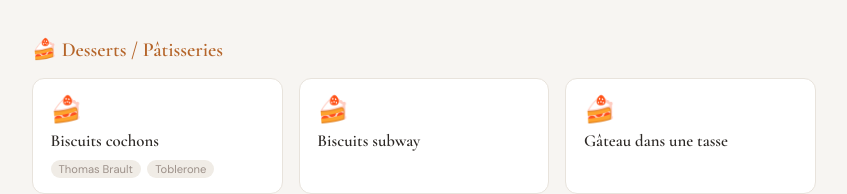
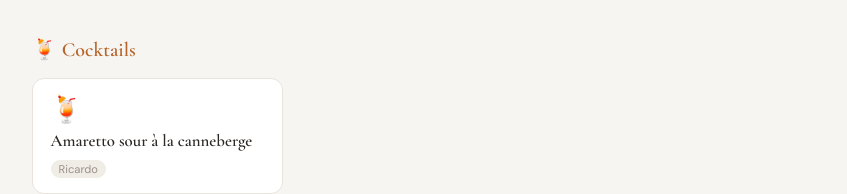
Before and after one commit to ElliotLetourneau/Recettes-de-Ellioto, a plain HTML site: page index.html in a window 1280 px wide. Shown: the part 1703-1897 px from the top of the page, without its empty margins (342-1189 px from the left). Drawn offline with nearby package versions, Linux system fonts and the light colour scheme.

Commit message:
ajouter section cocktails

```diff
--- a/index.html
+++ b/index.html
@@ -326,6 +326,7 @@
   'Plats — Poisson & Fruits de mer': { icon: '🐟' },
   'Plats — Végétarien':        { icon: '🌿' },
   'Accompagnements':           { icon: '🥦' },
+  'Cocktails':                 { icon: '🍹' },
   'Desserts / Pâtisseries':    { icon: '🍰' },
 };
 
```
Also changed, not shown: 1 other file.
